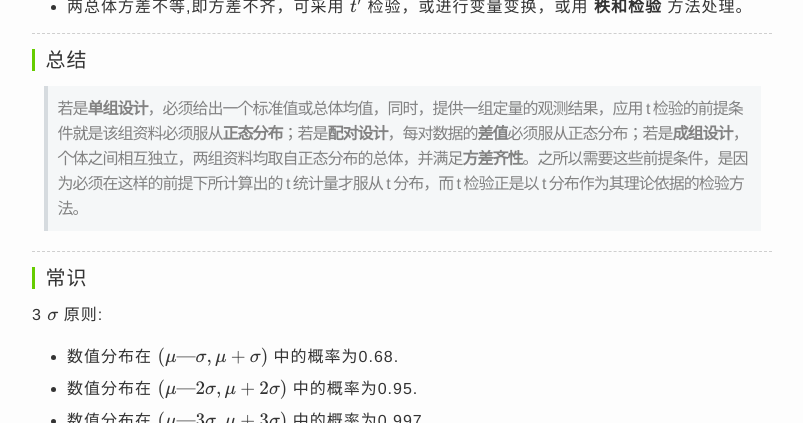
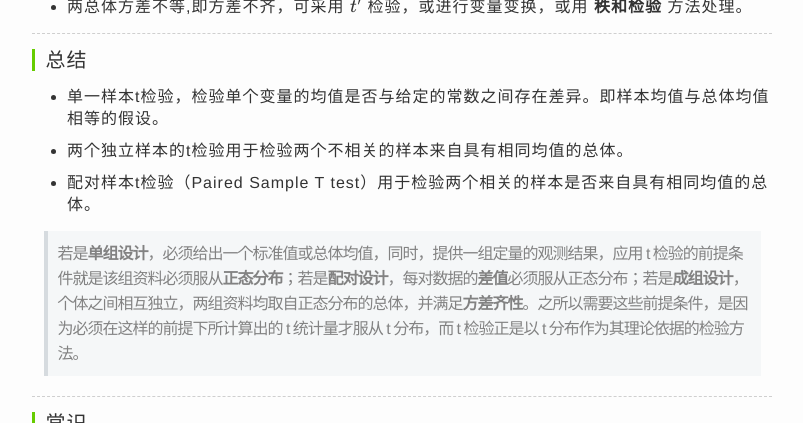
Before and after one commit to charleshm/charleshm.github.io, a Jekyll site: the page built from _posts/2016-03-23-Hypothesis-Testing.md, in a window 1280 px wide and 900 px high, scrolled down 4191 px, cut to the strip 172-595 px from the top of the window. Shown: the whole strip, without its empty margins (238-1041 px from the left). Built offline with Jekyll 4.4.1, drawn with Linux system fonts in a browser that asks for light colours; some web fonts are replaced; formulas are drawn with MathJax 3; comment, search, counter and statistics services are not loaded.

Commit message:
Hypothesis Test

```diff
--- a/_posts/2016-03-23-Hypothesis-Testing.md
+++ b/_posts/2016-03-23-Hypothesis-Testing.md
@@ -109,6 +109,11 @@ S_c &= \sqrt{ \frac{(n_1-1)S_1^2+(n_2-1)S_2^2}{n_1+n_2-2}  } \qquad  \text{合
 
 #### 总结
 
+- 单一样本t检验，检验单个变量的均值是否与给定的常数之间存在差异。即样本均值与总体均值相等的假设。
+- 两个独立样本的t检验用于检验两个不相关的样本来自具有相同均值的总体。
+- 配对样本t检验（Paired Sample T test）用于检验两个相关的样本是否来自具有相同均值的总体。
+
+
 > 若是**单组设计**，必须给出一个标准值或总体均值，同时，提供一组定量的观测结果，应用 t 检验的前提条件就是该组资料必须服从**正态分布**；若是**配对设计**，每对数据的**差值**必须服从正态分布；若是**成组设计**，个体之间相互独立，两组资料均取自正态分布的总体，并满足**方差齐性**。之所以需要这些前提条件，是因为必须在这样的前提下所计算出的 t 统计量才服从 t 分布，而 t 检验正是以 t 分布作为其理论依据的检验方法。
 
 ----------
```
